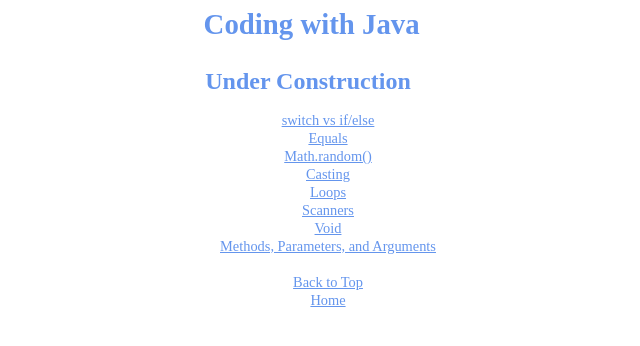
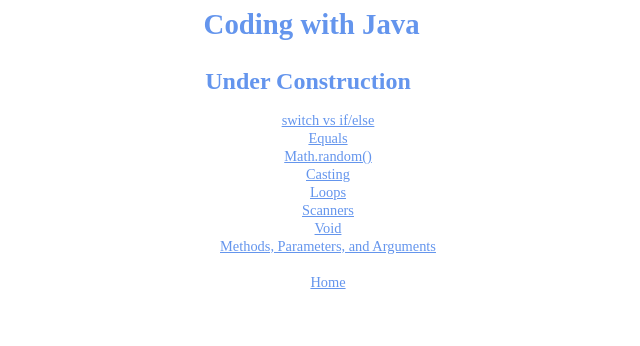
Before and after one commit to chrisbuttaro/chrisbuttaro.github.io, a plain HTML site: page scanners.html in a window 1280 px wide. Shown: the whole page, without its empty margins (332-972 px from the left). Drawn offline with Linux system fonts and the light colour scheme.

Commit message:
updated some files

```diff
--- a/scanners.html
+++ b/scanners.html
@@ -19,7 +19,7 @@
 	        <li><a href= "void">Void</a></li>
 	        <li><a href= "methods.html">Methods, Parameters, and Arguments</a></li>
 	          <br>
-	        <li> <a href="loops.html" >Back to Top</a></li>
+
 	        <li> <a href="index.html"> Home </a><li>
 	    </ul>
 	 </body>
```
